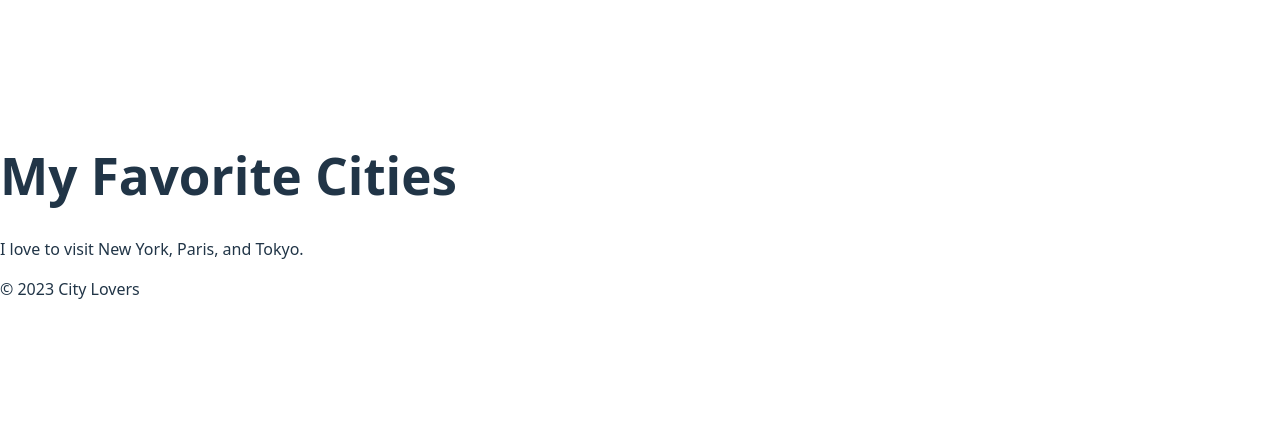
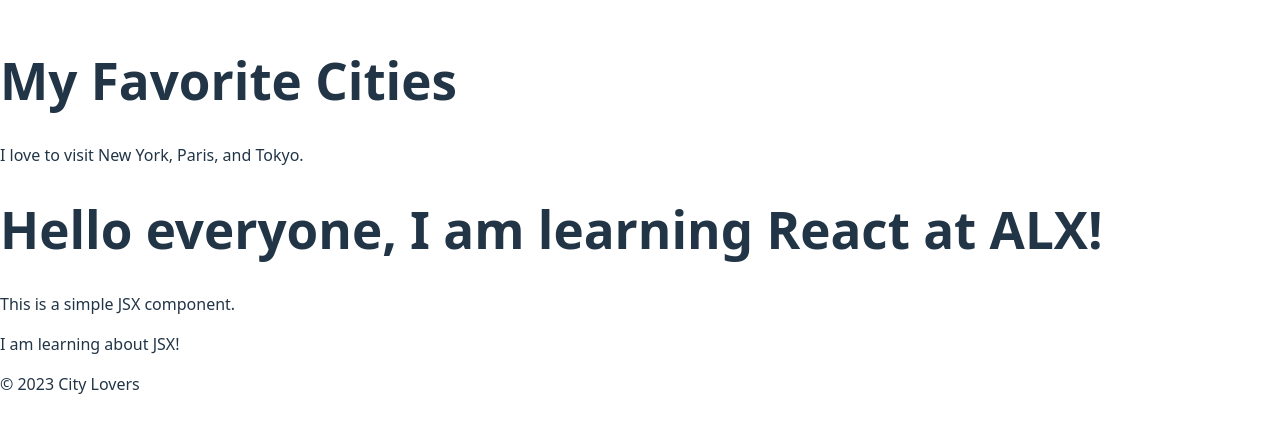
Before and after one commit to tony555t/alx-fe-reactjs, a React (Vite) app in the folder alx-react-app/: page / in a window 1280 px wide. Shown: the part 185-618 px from the top of the page. Built offline with nearby package versions, Linux system fonts and the light colour scheme.

Commit message:
file structure

```diff
--- a/alx-react-app/src/App.jsx
+++ b/alx-react-app/src/App.jsx
@@ -1,12 +1,14 @@
 import Header from './components/Header';
 import MainContent from './components/MainContent';
 import Footer from './components/Footer';
+import WelcomeMessage from './components/WelcomeMessage';
 
 function App() {
   return (
     <div>
       <Header />
       <MainContent />
+      <WelcomeMessage />
       <Footer />
     </div>
   );
```
